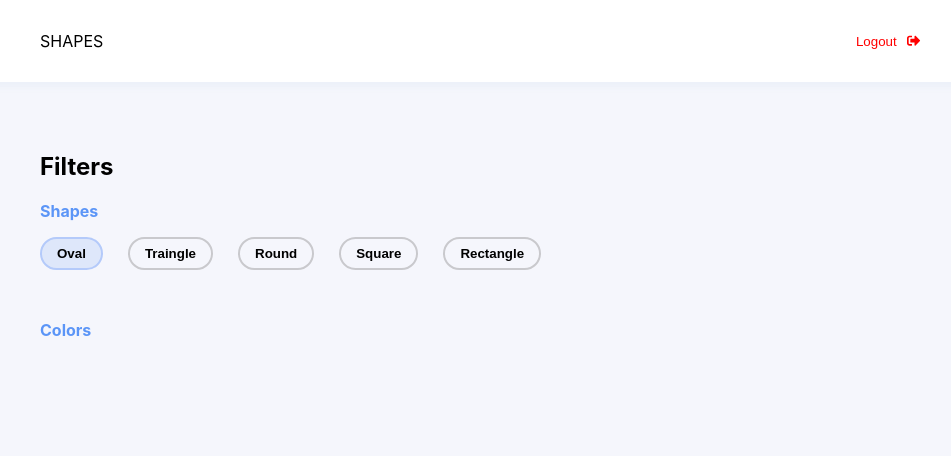
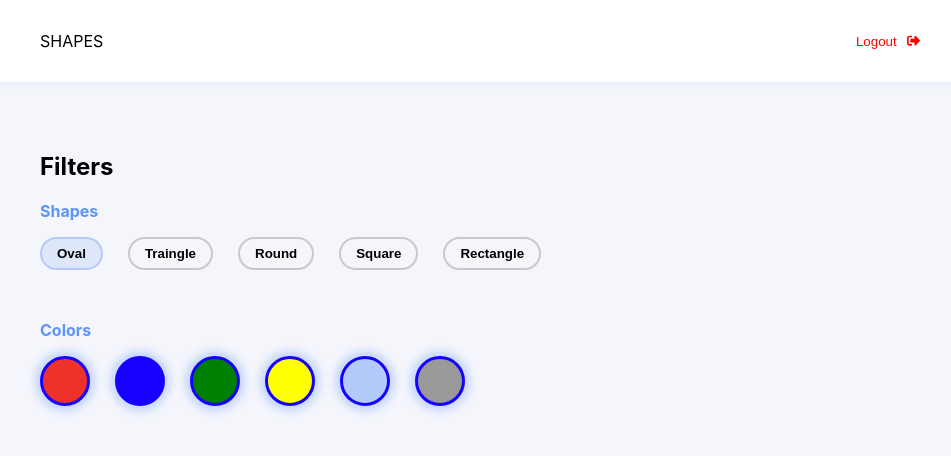
Before and after one commit to wizzywit/grid, a React (Create React App) app: page / in a window 1280 px wide. Shown: the top 456 px of the page, without its empty margins (160-1111 px from the left). Built offline with nearby package versions, Linux system fonts and the light colour scheme.

Commit message:
Feat: Implemented the color component  and alittle refactoring

```diff
--- a/src/Body/Body.style.tsx
+++ b/src/Body/Body.style.tsx
@@ -18,6 +18,7 @@ export const Styles = {
   ShapesContainer: styled.div`
     display: flex;
     align-items: center;
+    flex-wrap: wrap;
     /* justify-content: space-between;
     width: 50%; */
     gap: 25px;
--- a/src/Body/Body.tsx
+++ b/src/Body/Body.tsx
@@ -1,6 +1,25 @@
 import React from "react";
+import ColorButton from "../components/ColorButton/ColorButton";
 import ShapeButton from "../components/ShapeButton/ShapeButton";
 import { Styles } from "./Body.style";
+import { red, blue, green, yellow, cyan, grey } from "../colors";
+
+const colors = [
+  { id: red, isActive: true },
+  { id: blue, isActive: true },
+  { id: green, isActive: true },
+  { id: yellow, isActive: true },
+  { id: cyan, isActive: true },
+  { id: grey, isActive: true },
+];
+
+const shapes = [
+  { id: "Oval", isActive: true },
+  { id: "Traingle", isActive: false },
+  { id: "Round", isActive: false },
+  { id: "Square", isActive: false },
+  { id: "Rectangle", isActive: false },
+];
 
 const Body = () => {
   return (
@@ -8,13 +27,24 @@ const Body = () => {
       <h2>Filters</h2>
       <p className="filters">Shapes</p>
       <Styles.ShapesContainer>
-        <ShapeButton text="Oval" isActive />
-        <ShapeButton text="Traingle" />
-        <ShapeButton text="Round" />
-        <ShapeButton text="Square" />
-        <ShapeButton text="Rectangle" />
+        {shapes.map((shape) => (
+          <ShapeButton
+            key={shape.id}
+            text={shape.id}
+            isActive={shape.isActive}
+          />
+        ))}
       </Styles.ShapesContainer>
       <p className="filters">Colors</p>
+      <Styles.ShapesContainer>
+        {colors.map((color) => (
+          <ColorButton
+            key={color.id}
+            color={color.id}
+            isActive={color.isActive}
+          />
+        ))}
+      </Styles.ShapesContainer>
     </Styles.Container>
   );
 };
--- /dev/null
+++ b/src/colors.ts
@@ -0,0 +1,6 @@
+export const red = '#ee312a'
+export const blue = '#1600ff'
+export const green = '#008001'
+export const yellow = '#feff00'
+export const cyan = '#B3CBFB'
+export const grey = '#999999'
--- /dev/null
+++ b/src/components/ColorButton/ColorButton.style.tsx
@@ -0,0 +1,20 @@
+import styled from "styled-components";
+
+interface ButtonProps {
+  readonly isActive?: boolean;
+  color: string;
+}
+
+export const Styles = {
+  Container: styled.button<ButtonProps>`
+    height: 50px;
+    width: 50px;
+    border: 0;
+    background-color: ${({ color }) => color};
+    border: ${({ isActive }) => (isActive ? "3px solid #1600ff" : "none")};
+    box-shadow: ${({ isActive }) =>
+      isActive ? "0px 0px 8px 5px rgba(178, 202, 250,0.75)" : "none"};
+    border-radius: 50%;
+    cursor: pointer;
+  `,
+};
--- /dev/null
+++ b/src/components/ColorButton/ColorButton.tsx
@@ -0,0 +1,14 @@
+import React from "react";
+import { Styles } from "./ColorButton.style";
+
+type ColorButtonProps = {
+  color: string;
+  isActive?: boolean;
+};
+const ColorButton: React.FC<ColorButtonProps> = ({ color, isActive }) => {
+  return (
+    <Styles.Container isActive={isActive} color={color}></Styles.Container>
+  );
+};
+
+export default ColorButton;
```
